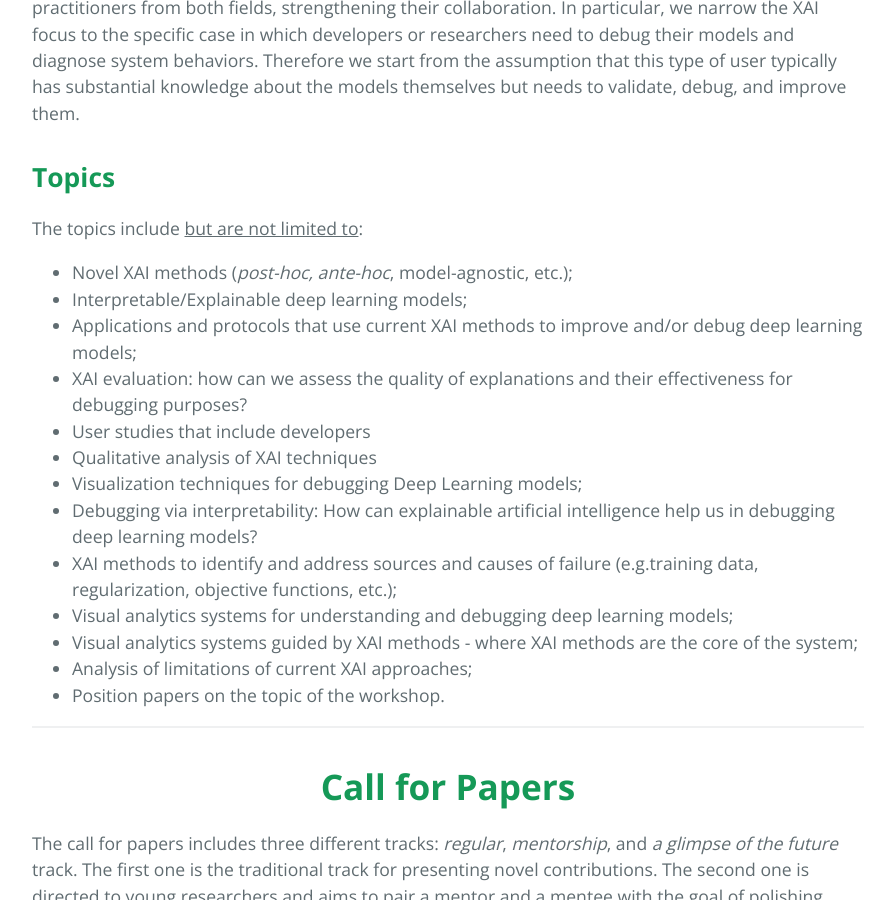
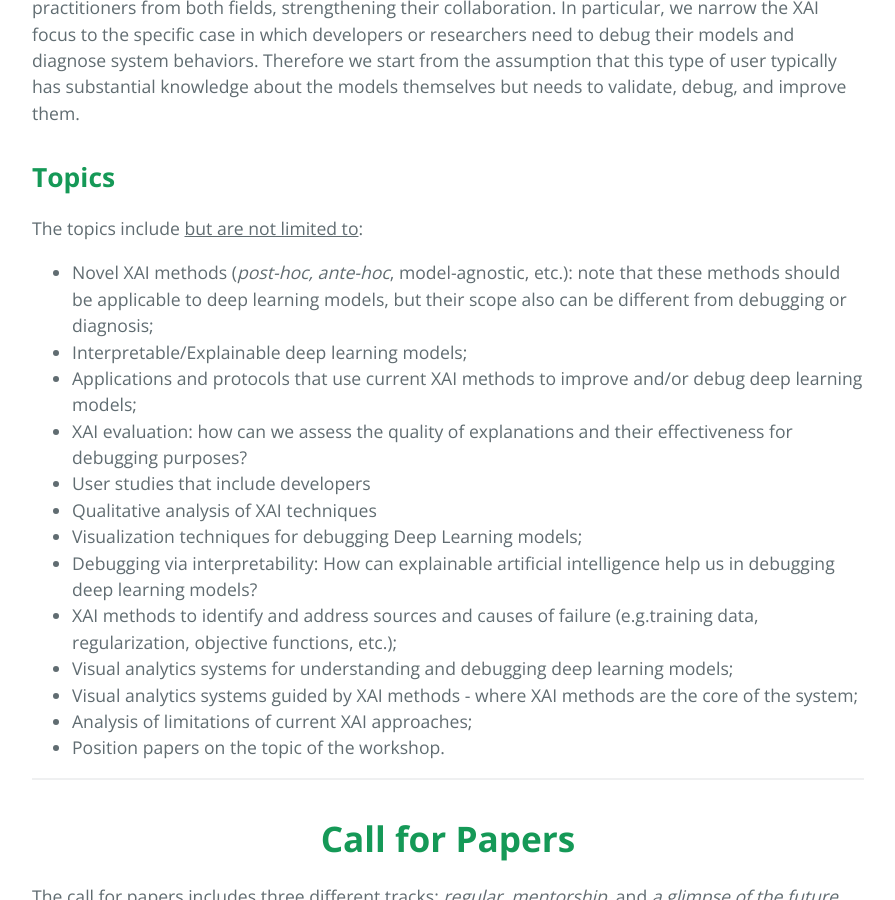
Before and after one commit to xai4debugging/xai4debugging.github.io, a Jekyll site: the page built from index.md, in a window 1280 px wide and 900 px high, scrolled down 967 px. Shown: the whole window, without its empty margins (192-1087 px from the left). Built offline with Jekyll 4.4.1, drawn with Linux system fonts in a browser that asks for light colours.

Commit message:
updated topics

```diff
--- a/index.md
+++ b/index.md
@@ -17,7 +17,7 @@ The workshop aims at advancing the discourse by collecting novel methods and dis
 ## **Topics**
 
 The topics include <u>but are not limited to</u>:
-- Novel XAI methods (*post-hoc, ante-hoc*, model-agnostic, etc.);
+- Novel XAI methods (*post-hoc, ante-hoc*, model-agnostic, etc.): note that these methods should be applicable to deep learning models, but their scope also can be different from debugging or diagnosis;
 - Interpretable/Explainable deep learning models;
 - Applications and protocols that use current XAI methods to improve and/or debug deep learning models;
 - XAI evaluation: how can we assess the quality of explanations and their effectiveness for debugging purposes?
```
